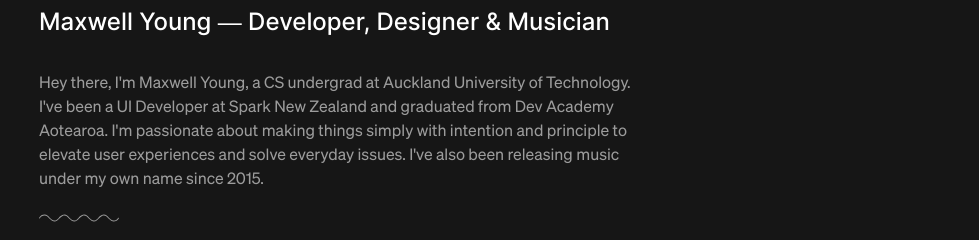
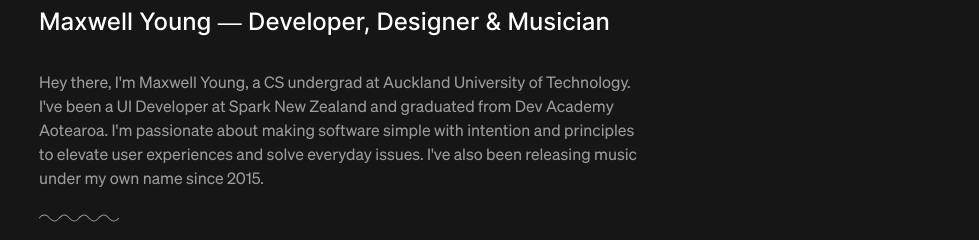
Before and after one commit to maxwellyoung/maxwellyoung, a Next.js app: page / in a window 1280 px wide. Shown: the part 312-552 px from the top of the page, without its empty margins (301-1280 px from the left). Built offline with nearby package versions, Linux system fonts and the light colour scheme.

Commit message:
Update index.tsx

```diff
--- a/src/components/Home/index.tsx
+++ b/src/components/Home/index.tsx
@@ -34,7 +34,7 @@ const Home: FC = () => {
 					<p>
 						Hey there, I'm Maxwell Young, a CS undergrad at Auckland University of Technology.
 						I've been a UI Developer at Spark New Zealand and graduated from Dev Academy Aotearoa.
-						I'm passionate about making things simply with intention and principle to elevate user experiences and solve everyday issues.
+						I'm passionate about making software simple with intention and principles to elevate user experiences and solve everyday issues.
 						I've also been releasing music under my own name since 2015.
 					</p>
 
```
